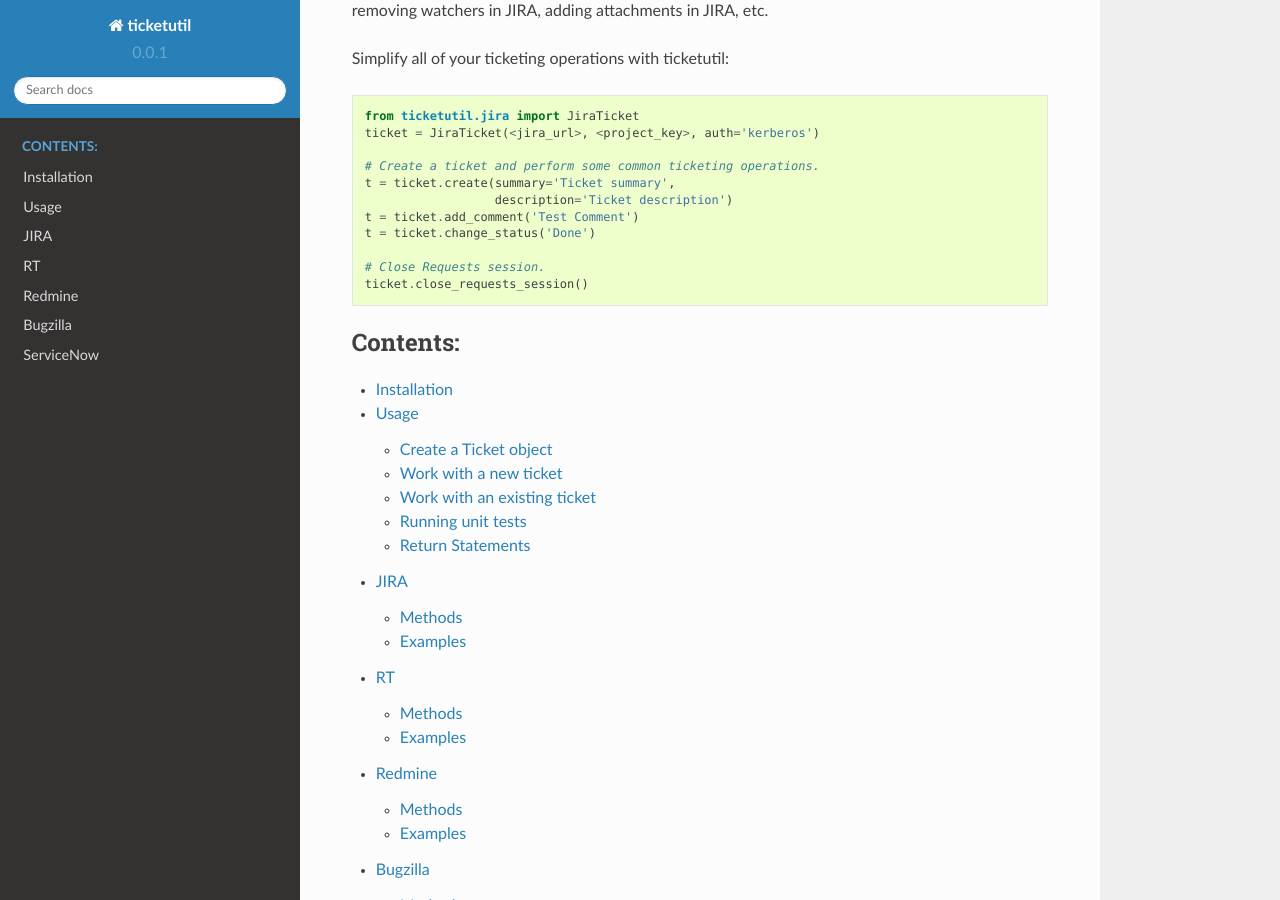
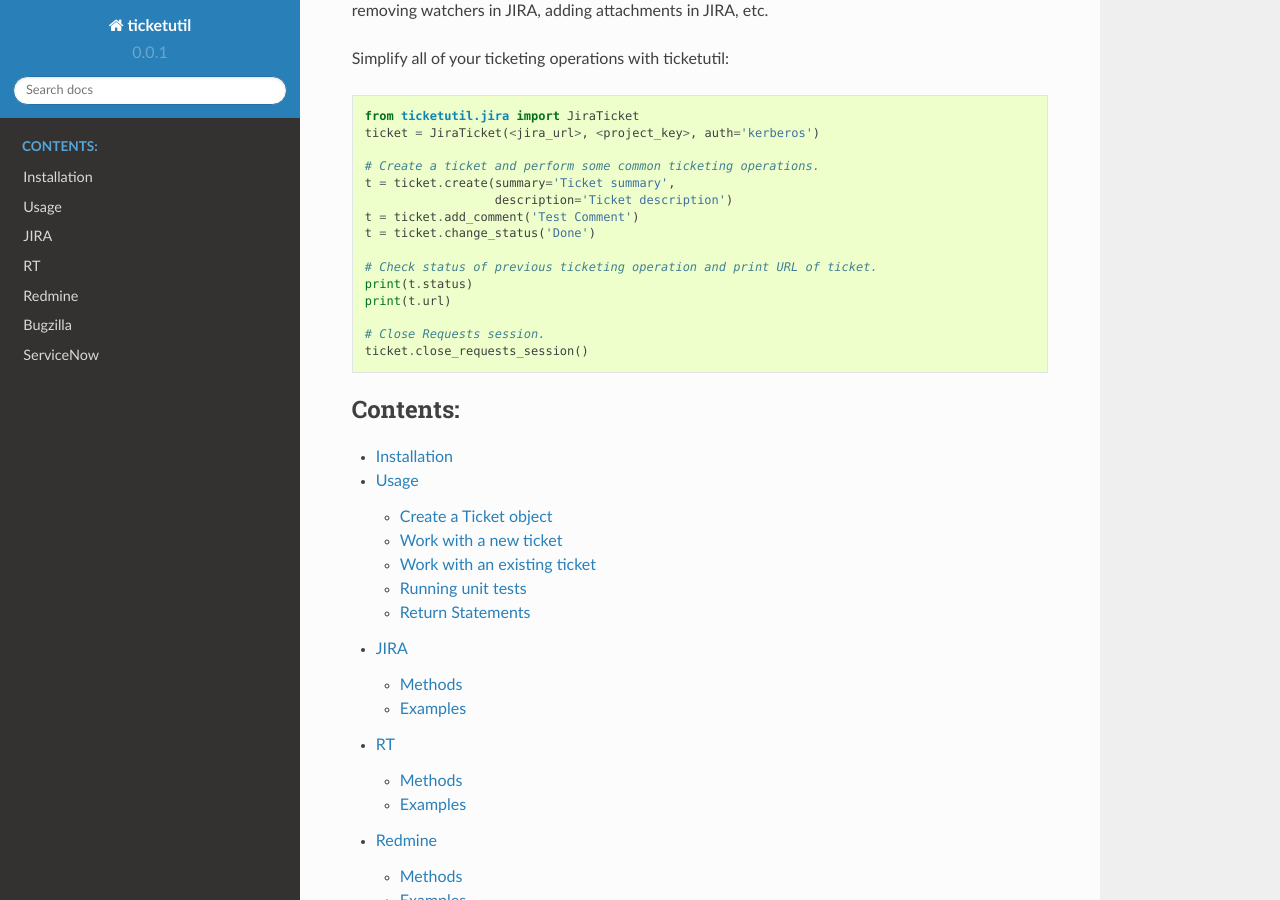
Before and after one commit to dmranck/ticketutil, a Sphinx documentation site: the page built from read-the-docs/source/index.rst, in a window 1280 px wide and 900 px high, scrolled down 375 px. Built offline with Sphinx 7.4.7 and the Read the Docs theme 2.0.0, drawn with Linux system fonts in a browser that asks for light colours.

Commit message:
UPDATE read-the-docs/source/index.rst with changes from README.rst

```diff
--- a/read-the-docs/source/index.rst
+++ b/read-the-docs/source/index.rst
@@ -32,6 +32,10 @@
     t = ticket.add_comment('Test Comment')
     t = ticket.change_status('Done')
 
+    # Check status of previous ticketing operation and print URL of ticket.
+    print(t.status)
+    print(t.url)
+
     # Close Requests session.
     ticket.close_requests_session()
 
```
